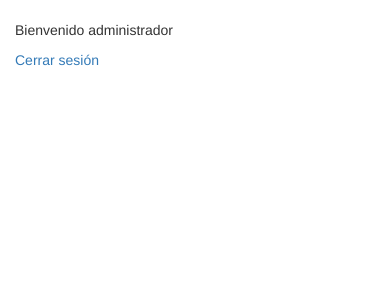
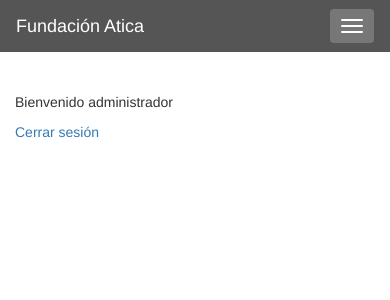
Before and after one commit to josemal37/monitoreoproyectos, a CodeIgniter app: the page made by application/views/administrador/bienvenida.php in a window 390 px wide. Shown: the top 300 px of the page. Run offline with CodeIgniter, Linux system fonts and the light colour scheme; data that the repository does not hold is empty.

Commit message:
añadido menu lateral

```diff
--- a/application/views/administrador/bienvenida.php
+++ b/application/views/administrador/bienvenida.php
@@ -2,18 +2,8 @@
 
 <?php $this->load->view("base/header"); ?>
 
-<div class="text-center">
+<?php $this->load->view("base/menu"); ?>
 
-	<h1><?= $titulo ?></h1>
-
-</div>
-
-<div class="container">
-
-	<p>Bienvenido administrador</p>
-
-	<a href="<?= base_url("login/cerrar_sesion") ?>">Cerrar sesión</a>
-
-</div>
+<?php $this->load->view("administrador/contenido_bienvenida"); ?>
 
 <?php $this->load->view("base/footer"); ?>
--- /dev/null
+++ b/application/views/administrador/contenido_bienvenida.php
@@ -0,0 +1,19 @@
+<?php defined('BASEPATH') OR exit('No direct script access allowed'); ?>
+
+<div class="container-fluid">
+
+	<div class="text-center">
+
+		<h1><?= $titulo ?></h1>
+
+	</div>
+
+	<div>
+
+		<p>Bienvenido administrador</p>
+
+		<a href="<?= base_url("login/cerrar_sesion") ?>">Cerrar sesión</a>
+
+	</div>
+
+</div>
--- a/application/views/base/header.php
+++ b/application/views/base/header.php
@@ -28,6 +28,12 @@
 
 		<script src="<?= base_url("assets/bootstrap/3.3.7/js/bootstrap.min.js") ?>"></script>
 
+		<!-- Bootstrap navigation menu -->
+
+		<link href="<?= base_url("assets/responsive-sidebar-menu/css/sidebar-menu.css") ?>" rel="stylesheet">
+
+		<script src="<?= base_url("assets/responsive-sidebar-menu/js/sidebar-menu.js") ?>"></script>
+
 	</head>
 
 	<body>
--- /dev/null
+++ b/application/views/base/menu.php
@@ -0,0 +1,82 @@
+<nav class="navbar navbar-m2p sidebar" role="navigation">
+
+    <div class="container-fluid">
+
+        <div class="navbar-header">
+
+            <button type="button" class="navbar-toggle" data-toggle="collapse" data-target="#bs-sidebar-navbar-collapse-1">
+
+				<span class="sr-only">Toggle navigation</span>
+
+				<span class="icon-bar"></span>
+                <span class="icon-bar"></span>
+                <span class="icon-bar"></span>
+
+            </button>
+
+            <a class="navbar-brand" href="#">Fundación Atica</a>
+
+        </div>
+
+        <div class="collapse navbar-collapse" id="bs-sidebar-navbar-collapse-1">
+
+            <ul class="nav navbar-nav">
+
+                <!-- Inicio -->
+                <li class="active open">
+
+					<a href="#">Inicio</a>
+
+                </li>
+
+				<?php if ($this->session->userdata("rol") == "empleado"): ?>
+
+					<li class="separator">Proyecto</li>
+
+					<!-- Proyectos -->
+
+					<li><a href="#">Ver mis proyectos</a></li>
+
+					<li><a href="#">Registrar proyecto</a></li>
+
+				<?php elseif ($this->session->userdata("rol") == "administrador"): ?>
+
+					<li class="separator">Administrador</li>
+
+					<!-- Administrador -->
+
+					<li><a href="#">Ver usuarios del sistema</a></li>
+
+					<li><a href="#">Registrar usuario</a></li>
+
+				<?php endif; ?>
+
+                <li class="separator">Sistema</li>
+
+                <!-- Usuario -->
+                <li>
+
+                    <a href="#" class="dropdown-toggle" data-toggle="dropdown">Usuario <span class="caret"></span></a>
+
+					<ul class="dropdown-menu forAnimate" role="menu">
+
+                        <li><a href="#">Modificar contraseña</a></li>
+
+                    </ul>
+
+                </li>
+
+                <!-- Salir -->
+                <li>
+
+                    <a href="<?= base_url("login/cerrar_sesion") ?>">Salir</a>
+
+                </li>
+
+            </ul>
+
+        </div>
+
+    </div>
+
+</nav>
--- /dev/null
+++ b/assets/responsive-sidebar-menu/css/sidebar-menu.css
@@ -0,0 +1,200 @@
+body,html{
+    height: 100%;
+}
+
+/* remove outer padding */
+.container-main .row{
+    padding: 0px;
+    margin: 0px;
+}
+
+/*Remove rounded coners*/
+
+nav.sidebar.navbar {
+    border-radius: 0px;
+}
+
+nav.sidebar, .container-main{
+    -webkit-transition: margin 200ms ease-out;
+    -moz-transition: margin 200ms ease-out;
+    -o-transition: margin 200ms ease-out;
+    transition: margin 200ms ease-out;
+}
+
+/* Icons */
+.menu-icon {
+    font-size: 20px;
+}
+
+/* Add gap to nav and right windows.*/
+/*.container-main{
+    padding: 10px 10px 0 10px;
+}*/
+
+/* Colors */
+.navbar-m2p {
+    background-color: #555555;
+    border-color: #555555;
+}
+.navbar-m2p span, .navbar-m2p a {
+    color: #FFFFFF;
+}
+.active .dropdown-toggle {
+    background-color: rgba(126, 126, 126, 0.3);
+    border-color: rgba(220, 220, 220, 0.3);
+}
+.nav .open > a {
+    background-color: rgba(200, 200, 200, 0.3);
+    border-color: rgba(220, 220, 220, 0.3);
+}
+.nav li > a:hover, .nav .open > a:hover,
+.nav li > a:focus, .nav .open > a:focus,
+.nav li > a:active, .nav .open > a:active {
+    background-color: rgba(200, 200, 200, 0.3);
+}
+.nav .open ul > li {
+    background-color: rgba(50, 50, 50, 0.4);
+}
+.nav .open ul > li:hover {
+    background-color: rgba(0, 0, 0, 0.4);
+}
+.navbar-m2p .navbar-nav .open .dropdown-menu>li>a {
+    color: #FFFFFF;
+    padding: 10px;
+}
+/* borda menu active */
+.navbar-m2p .navbar-nav .active a {
+    margin-left: -1px;
+    border-left: 5px solid #FFFFFF;
+}
+/* Hamburger */
+.navbar-toggle {
+    background-color: transparent;
+    background-color: rgba(200, 200, 200, 0.3);
+}
+.navbar-toggle .icon-bar,
+.navbar-toggle .icon-bar + .icon-bar {
+    background-color: #FFFFFF;
+}
+
+nav:hover .forAnimate{
+    opacity: 1;
+}
+
+.navbar-m2p .dropdown-menu {
+    padding: 0px;
+}
+
+.nav li.separator {
+    padding: 10px 15px;
+    text-transform: uppercase;
+    background-color: rgba(0, 0, 39, 0.2);
+    color: rgba(208, 208, 207, 0.4);
+}
+
+/* .....NavBar: Icon only with coloring/layout.....*/
+
+/*small/medium side display*/
+@media (min-width: 768px) {
+
+    /*Allow main to be next to Nav*/
+    .container-main{
+        position: absolute;
+        width: calc(100% - 40px); /*keeps 100% minus nav size*/
+        margin-left: 40px;
+        float: right;
+    }
+
+    /*lets nav bar to be showed on mouseover*/
+    nav.sidebar:hover + .container-main{
+        margin-left: 300px;
+    }
+
+    /*Center Brand*/
+    nav.sidebar.navbar.sidebar>.container .navbar-brand, .navbar>.container-fluid .navbar-brand {
+        margin-left: 0px;
+    }
+    /*Center Brand*/
+    nav.sidebar .navbar-brand, nav.sidebar .navbar-header{
+        text-align: center;
+        width: 100%;
+        margin-left: 0px;
+        font-size: 25px;
+        line-height: 27px;
+    }
+
+    /*Center Icons*/
+    nav.sidebar a{
+        padding-right: 13px;
+    }
+
+    /* Colors/style dropdown box*/
+    nav.sidebar .navbar-nav .open .dropdown-menu {
+        position: static;
+        float: none;
+        width: auto;
+        margin-top: 0;
+        background-color: transparent;
+        border: 0;
+        -webkit-box-shadow: none;
+        box-shadow: none;
+    }
+
+    /*allows nav box to use 100% width*/
+    nav.sidebar .navbar-collapse, nav.sidebar .container-fluid{
+        padding: 0 0px 0 0px;
+    }
+
+    /*gives sidebar width/height*/
+    nav.sidebar{
+        width: 300px;
+        height: 100%;
+        margin-left: -260px;
+        float: left;
+        z-index: 8000;
+        margin-bottom: 0px;
+    }
+
+    /*give sidebar 100% width;*/
+    nav.sidebar li {
+        width: 100%;
+    }
+
+    /* Move nav to full on mouse over*/
+    nav.sidebar:hover{
+        margin-left: 0px;
+    }
+    /*for hiden things when navbar hidden*/
+    .forAnimate{
+        opacity: 0;
+    }
+}
+
+/* .....NavBar: Fully showing nav bar..... */
+
+@media (min-width: 1330px) {
+
+    /*Allow main to be next to Nav*/
+    .container-main{
+        width: calc(100% - 300px); /*keeps 100% minus nav size*/
+        margin-left: 300px;
+    }
+
+    /*Show all nav*/
+    nav.sidebar{
+        margin-left: 0px;
+        float: left;
+    }
+    /*Show hidden items on nav*/
+    nav.sidebar .forAnimate{
+        opacity: 1;
+    }
+}
+
+@media (min-width: 768px) {
+
+    .sidebar {
+        margin-right: 10px;
+    }
+
+}
--- /dev/null
+++ b/assets/responsive-sidebar-menu/js/sidebar-menu.js
@@ -0,0 +1,24 @@
+function htmlbodyHeightUpdate() {
+    var height3 = $(window).height();
+    var height1 = $('.nav').height() + 50;
+    height2 = $('.container-main').height();
+    if (height2 > height3) {
+        $('html').height(Math.max(height1, height3, height2) + 10);
+        $('body').height(Math.max(height1, height3, height2) + 10);
+    } else
+    {
+        $('html').height(Math.max(height1, height3, height2));
+        $('body').height(Math.max(height1, height3, height2));
+    }
+
+}
+$(document).ready(function () {
+    htmlbodyHeightUpdate();
+    $(window).resize(function () {
+        htmlbodyHeightUpdate();
+    });
+    $(window).scroll(function () {
+        height2 = $('.container-main').height();
+        htmlbodyHeightUpdate();
+    });
+});
```
Also changed, not shown: application/views/empleado/bienvenida.php (+2 -12 lines), application/views/empleado/contenido_bienvenida.php (added, +19 -0 lines).
